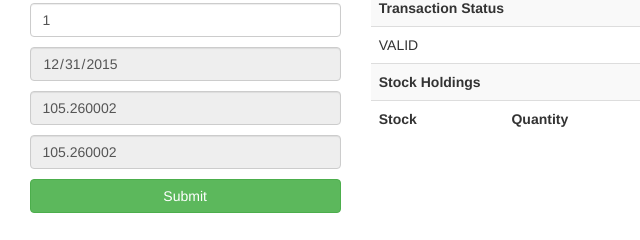
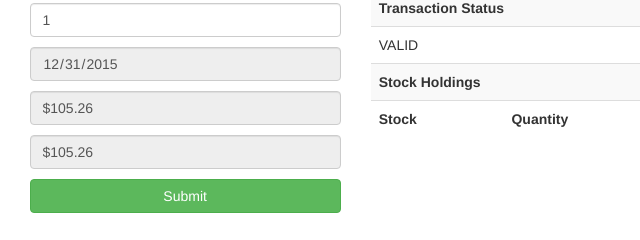
Before and after one commit to anthonyfuentes/futuregard, a plain HTML site: page index.html at #!/trade in a window 1280 px wide. Shown: the part 329-569 px from the top of the page, 528-1168 px from the left. Drawn offline with nearby package versions, Linux system fonts and the light colour scheme; some packages are replaced by stand-ins of ours; a script that the page names is missing.

Commit message:
Enable input currency filtering

```diff
--- a/app/components/trade/trade.html
+++ b/app/components/trade/trade.html
@@ -55,10 +55,10 @@
       <input type="date" ng-model="transaction.date"
                          class="form-control" disabled>
 
-      <input type="number" value="{{ transaction.stockPrice }}"
+      <input type="text" value="{{ transaction.stockPrice | currency }}"
                            class="form-control" readonly>
 
-      <input type="number" value="{{ transaction.total }}"
+      <input type="text" value="{{ transaction.total | currency }}"
                            class="form-control" placeholder="Total"
                                                 readonly>
 
```
